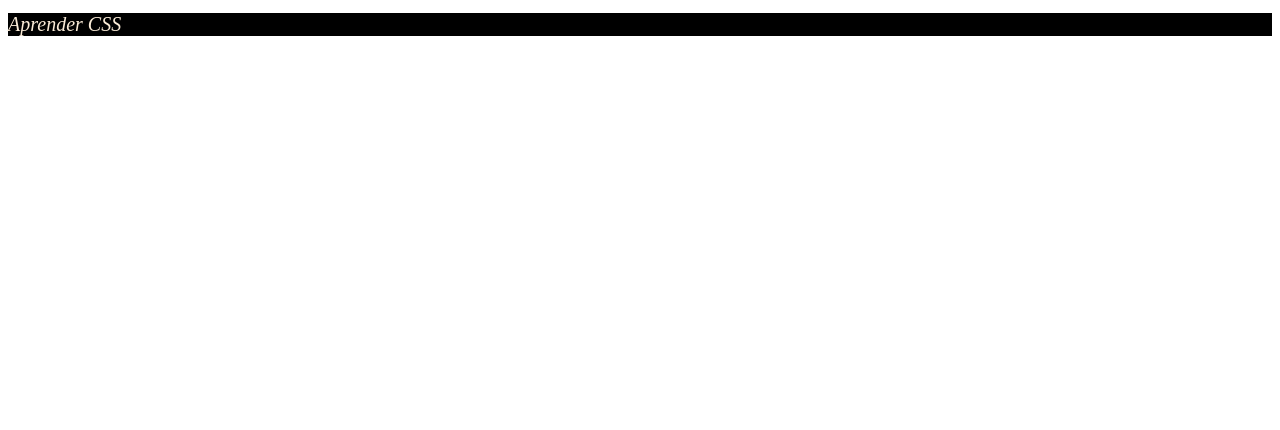
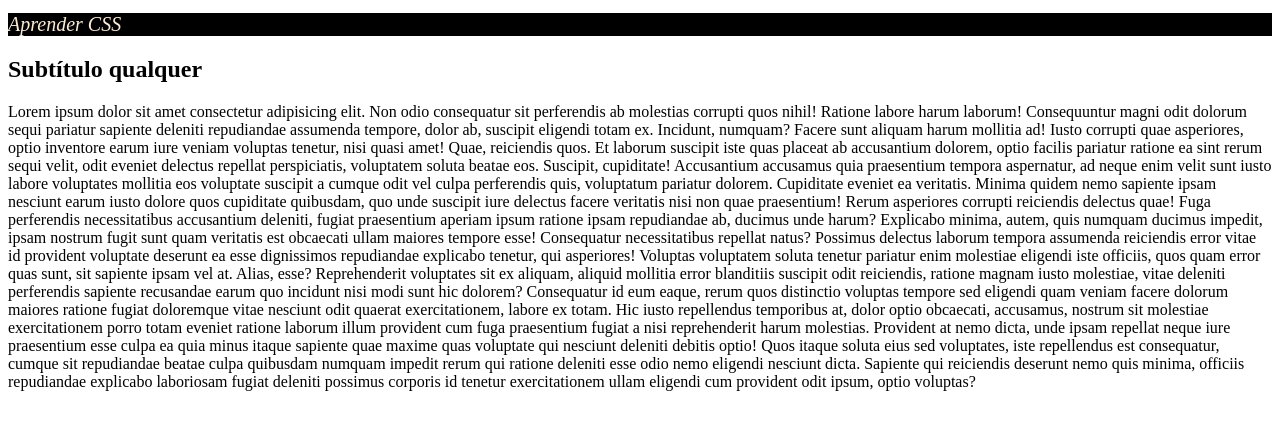
Before and after one commit to maleixorm/ada-css, a plain HTML site: page index.html in a window 1280 px wide. Drawn offline with Linux system fonts and the light colour scheme.

Commit message:
Criando conteúdo para o html

```diff
--- a/index.html
+++ b/index.html
@@ -7,6 +7,44 @@
     <link rel="stylesheet" href="style.css">
 </head>
 <body>
+    <div class="bg">
+    </div>
     <h1>Aprender CSS</h1>
+    <h2>Subtítulo qualquer</h2>
+    <p>Lorem ipsum dolor sit amet consectetur adipisicing elit.
+        Non odio consequatur sit perferendis ab molestias corrupti quos nihil!
+        Ratione labore harum laborum!
+        Consequuntur magni odit dolorum sequi pariatur sapiente deleniti repudiandae assumenda tempore, dolor ab, suscipit eligendi totam ex.
+        Incidunt, numquam? Facere sunt aliquam harum mollitia ad!
+        Iusto corrupti quae asperiores, optio inventore earum iure veniam voluptas tenetur, nisi quasi amet!
+        Quae, reiciendis quos.
+        Et laborum suscipit iste quas placeat ab accusantium dolorem, optio facilis pariatur ratione ea sint rerum sequi velit,
+        odit eveniet delectus repellat perspiciatis, voluptatem soluta beatae eos.
+        Suscipit, cupiditate! Accusantium accusamus quia praesentium tempora aspernatur,
+        ad neque enim velit sunt iusto labore voluptates mollitia eos voluptate suscipit a cumque odit vel culpa perferendis quis,
+        voluptatum pariatur dolorem. Cupiditate eveniet ea veritatis.
+        Minima quidem nemo sapiente ipsam nesciunt earum iusto dolore quos cupiditate quibusdam,
+        quo unde suscipit iure delectus facere veritatis nisi non quae praesentium!
+        Rerum asperiores corrupti reiciendis delectus quae!
+        Fuga perferendis necessitatibus accusantium deleniti,
+        fugiat praesentium aperiam ipsum ratione ipsam repudiandae ab,
+        ducimus unde harum? Explicabo minima, autem, quis numquam ducimus impedit,
+        ipsam nostrum fugit sunt quam veritatis est obcaecati ullam maiores tempore esse!
+        Consequatur necessitatibus repellat natus?
+        Possimus delectus laborum tempora assumenda reiciendis error vitae id provident voluptate deserunt
+        ea esse dignissimos repudiandae explicabo tenetur, qui asperiores!
+        Voluptas voluptatem soluta tenetur pariatur enim molestiae eligendi iste officiis,
+        quos quam error quas sunt, sit sapiente ipsam vel at.
+        Alias, esse? Reprehenderit voluptates sit ex aliquam, aliquid mollitia error blanditiis suscipit odit reiciendis,
+        ratione magnam iusto molestiae, vitae deleniti perferendis sapiente recusandae earum quo incidunt nisi modi sunt hic dolorem?
+        Consequatur id eum eaque, rerum quos distinctio voluptas tempore sed eligendi quam veniam facere dolorum maiores
+        ratione fugiat doloremque vitae nesciunt odit quaerat exercitationem, labore ex totam. Hic iusto repellendus temporibus at,
+        dolor optio obcaecati, accusamus, nostrum sit molestiae exercitationem porro totam eveniet ratione laborum illum provident cum
+        fuga praesentium fugiat a nisi reprehenderit harum molestias. Provident at nemo dicta, unde ipsam repellat neque iure praesentium
+        esse culpa ea quia minus itaque sapiente quae maxime quas voluptate qui nesciunt deleniti debitis optio!
+        Quos itaque soluta eius sed voluptates, iste repellendus est consequatur,
+        cumque sit repudiandae beatae culpa quibusdam numquam impedit rerum qui ratione deleniti esse odio nemo eligendi nesciunt dicta.
+        Sapiente qui reiciendis deserunt nemo quis minima, officiis repudiandae explicabo laboriosam fugiat deleniti possimus corporis id
+        tenetur exercitationem ullam eligendi cum provident odit ipsum, optio voluptas?</p>
 </body>
 </html>
```
